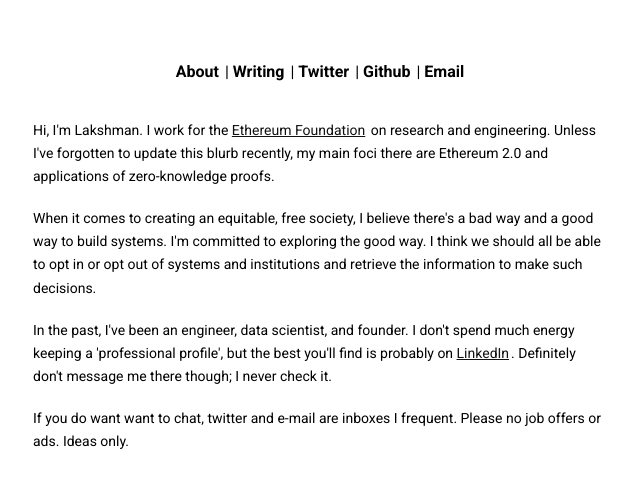
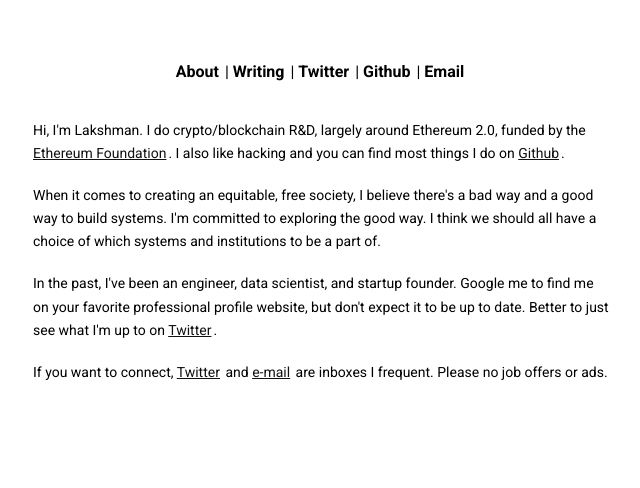
Before and after one commit to lsankar4033/lsankar.xyz, a Vue app: page /#/ in a window 1280 px wide. Shown: the top 488 px of the page, without its empty margins (319-959 px from the left). Built offline with nearby package versions, Linux system fonts and the light colour scheme.

Commit message:
Some updates to About page

```diff
--- a/src/views/About.vue
+++ b/src/views/About.vue
@@ -3,10 +3,10 @@
     <br />
 
     <p>
-      Hi, I'm Lakshman. I work for the
-      <a href="https://ethereum.org/">Ethereum Foundation</a> on research and
-      engineering. Unless I've forgotten to update this blurb recently, my main
-      foci there are Ethereum 2.0 and applications of zero-knowledge proofs.
+      Hi, I'm Lakshman. I do crypto/blockchain R&D, largely around Ethereum 2.0,
+      funded by the <a href="https://ethereum.org/">Ethereum Foundation</a>. I
+      also like hacking and you can find most things I do on
+      <a href="https://github.com/lsankar4033/">Github</a>.
     </p>
 
     <br />
@@ -14,27 +14,29 @@
     <p>
       When it comes to creating an equitable, free society, I believe there's a
       bad way and a good way to build systems. I'm committed to exploring the
-      good way. I think we should all be able to opt in or opt out of systems
-      and institutions and retrieve the information to make such decisions.
+      good way. I think we should all have a choice of which systems and
+      institutions to be a part of.
     </p>
 
     <br />
 
     <p>
-      In the past, I've been an engineer, data scientist, and founder. I don't
-      spend much energy keeping a 'professional profile', but the best you'll
-      find is probably on
-      <a href="https://www.linkedin.com/in/lakshman-sankar-72b39831/"
-        >LinkedIn</a
-      >. Definitely don't message me there though; I never check it.
+      In the past, I've been an engineer, data scientist, and startup founder.
+      Google me to find me on your favorite professional profile website, but
+      don't expect it to be up to date. Better to just see what I'm up to on
+      <a href="https://twitter.com/lakshmansankar">Twitter</a>.
     </p>
 
     <br />
 
     <p>
-      If you do want want to chat, twitter and e-mail are inboxes I frequent.
-      Please no job offers or ads. Ideas only.
+      If you want to connect,
+      <a href="https://twitter.com/lakshmansankar">Twitter</a> and
+      <a href="mailto:lsankar4033@gmail.com">e-mail</a> are inboxes I frequent.
+      Please no job offers or ads.
     </p>
+
+    <br />
   </div>
 </template>
 
```
